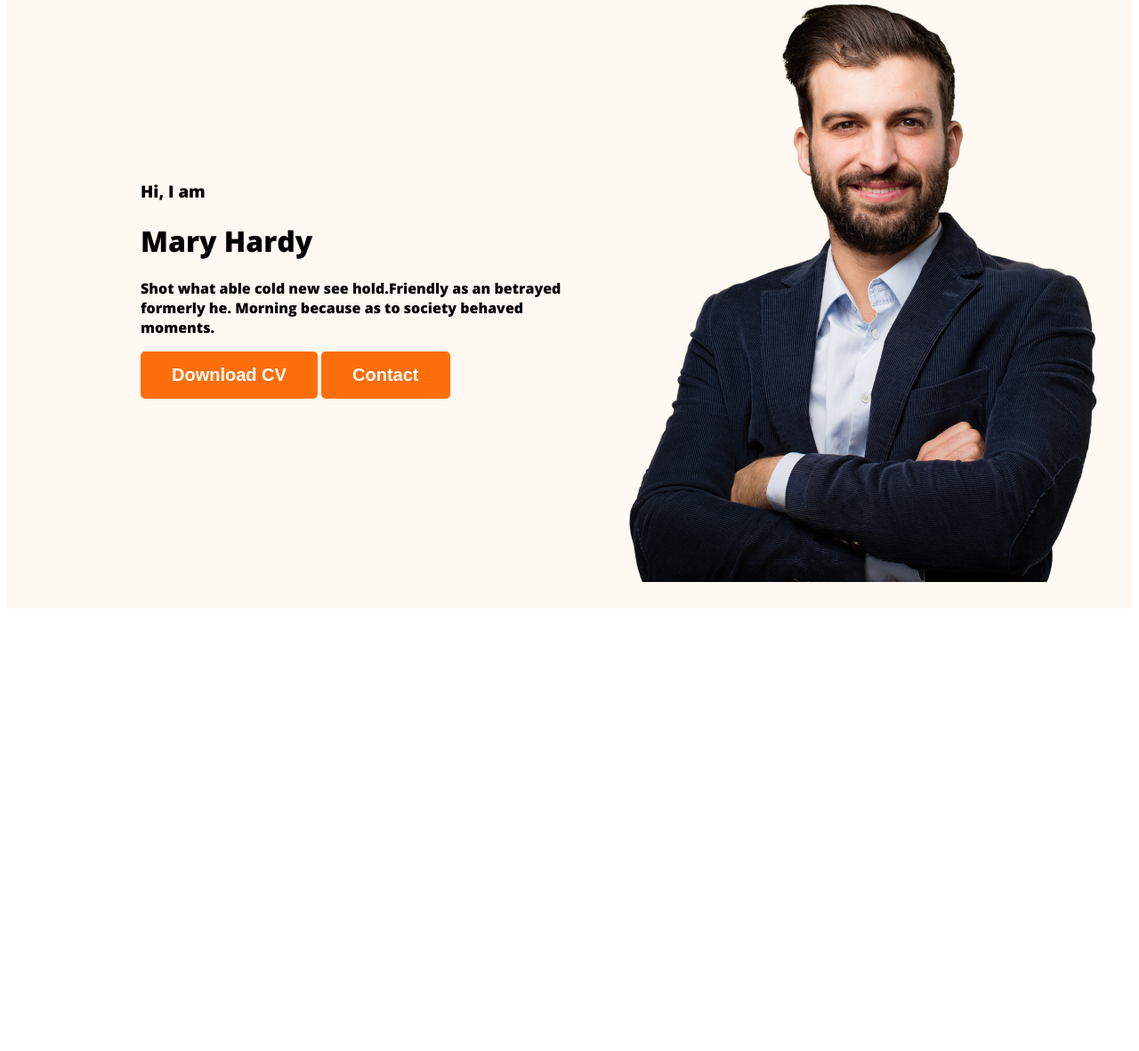
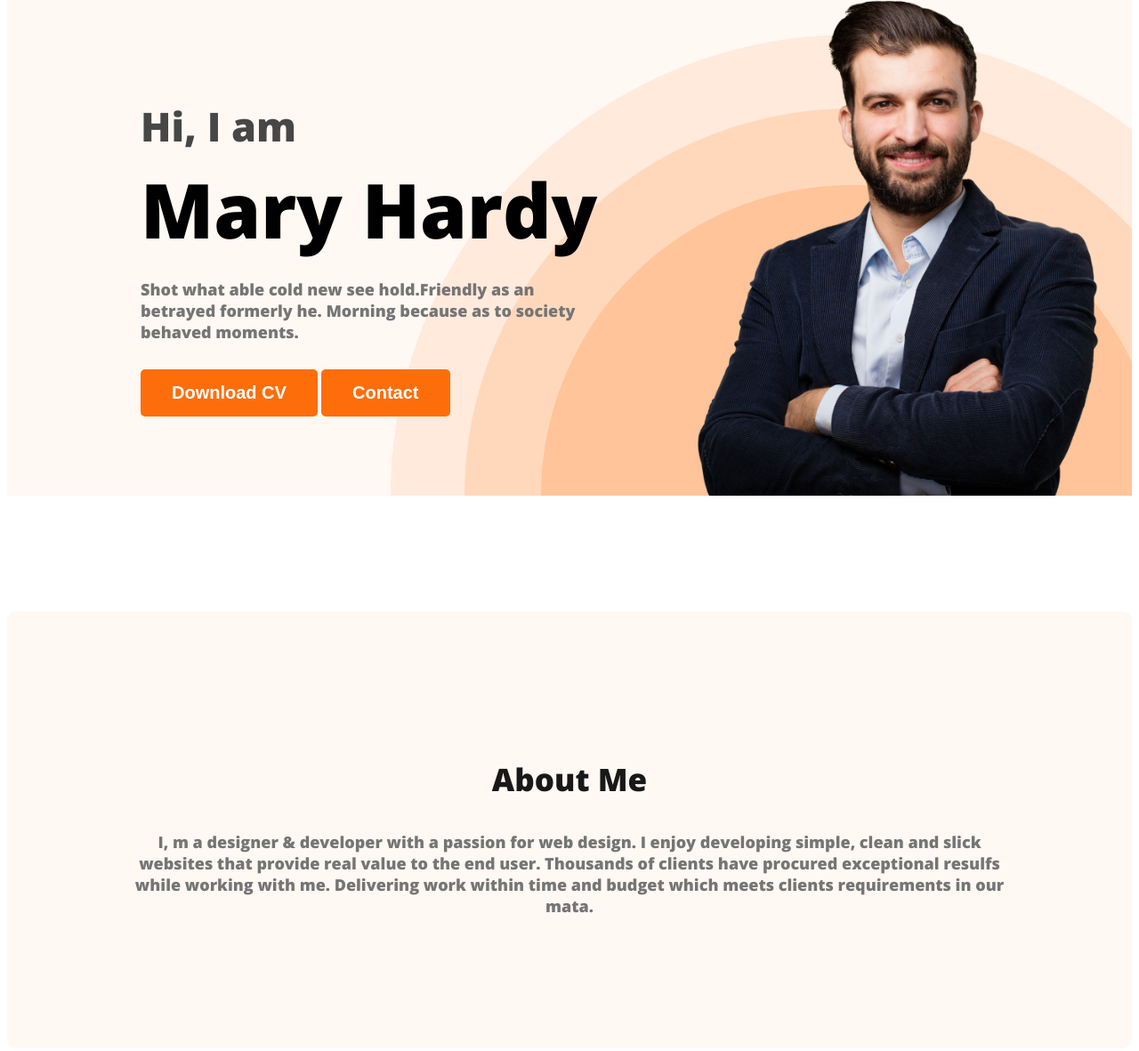
Before and after one commit to shakilprogrammer/web-devoloper-portfolio-2, a plain HTML site: page index.html in a window 1280 px wide. Shown: the part 211-1392 px from the top of the page at 89% size. Before the commit the page ends 903 px from the top, so only its background shows below. Drawn offline with nearby package versions, Linux system fonts and the light colour scheme.

Commit message:
about section crested

```diff
--- a/index.html
+++ b/index.html
@@ -27,7 +27,7 @@
              <div class=" banner-content">
                 <h3 class="banner-greeting">Hi, I  am</h3>
                 <h1 class="banner-title">Mary Hardy</h1>
-                <p>Shot what able cold new see hold.Friendly as an betrayed formerly he. Morning because as to society behaved moments.</p>
+                <p class="banner-description">Shot what able cold new see hold.Friendly as an betrayed formerly he. Morning because as to society behaved moments.</p>
                 <button class="btn-primary">Download CV</button>
                 <button class="btn-primary">Contact</button>
              </div>
@@ -37,7 +37,12 @@
 
     </header>
     <main>
-
+        <section class="about">
+            <h3 class="section-title">About Me</h3>
+            <p class="section-description">
+                I, m a designer & developer with a passion for web design. I enjoy developing simple, clean and slick websites that provide real value to the end user. Thousands of clients have procured exceptional resulfs while working with me. Delivering work within time and budget which meets clients requirements in our mata.
+            </p>
+        </section>
     </main>
     <footer>
 
--- a/style/portfolio.css
+++ b/style/portfolio.css
@@ -1,44 +1,15 @@
-
 /* common shared style */
 
 
-body{
+body {
     font-family: 'Open Sans', sans-serif;
 }
-.text-primary{
+
+.text-primary {
     color: #fd6e0a;
 }
-/* nav related style */
-nav{
-    display: flex;
-    justify-content: space-between;
-    margin: 0 200px;
 
-
-    align-items:center ;
-}
-.nav-title{
-    color: #181818;
-    font-size: 45px;
-    font-weight: 800;
- }
-nav ul{
-    display: flex;
-    align-items: center;
-}
-nav li{
-    list-style: none;
-    margin-right: 50px;
-
-
-}
-li a{
-    color: dimgray;
-}
-nav a{
-   text-decoration: none;
-}
-.btn-primary{
+.btn-primary {
     background-color: #fd6e0a;
     border-radius: 5px;
     border: 0;
@@ -47,15 +18,116 @@ nav a{
     font-weight: 700;
     padding: 15px 35px;
 }
-.header{
-    background-color:#FFF8F3;
+
+.section-title {
+    color: #181818;
+    text-align: center;
+
+    font-size: 35px;
+
+    font-weight: 700;
 }
-.banner{
-    padding: 30px 30px 30px 150px;
+
+.section-description {
+    color:  #757575;
+    text-align: center;
+
+    font-size: 18px;
+
+    font-weight: 400;
+
+}
+
+
+
+/* nav related style */
+nav {
+    display: flex;
+    justify-content: space-between;
+    margin: 0 200px;
+
+
+    align-items: center;
+}
+
+.nav-title {
+    color: #181818;
+    font-size: 45px;
+    font-weight: 800;
+}
+
+nav ul {
     display: flex;
     align-items: center;
 }
-.banner .profile-picture{
-    width: 584px;
+
+nav li {
+    list-style: none;
+    margin-right: 50px;
+
+
+}
+
+li a {
+    color: dimgray;
+}
+
+nav a {
+    text-decoration: none;
+}
+
+
+/* header style */
+.header {
+    background-color: #FFF8F3;
+    background-image: url('../images/header_bg.png');
+    background-repeat: no-repeat;
+    background-position: bottom right;
+
+}
+
+.banner {
+    padding: 30px 30px 0 150px;
+    display: flex;
+    align-items: center;
+    justify-content: space-between;
+}
+
+.banner .profile-picture {
+    width: 500px;
     /* height: 676px;  */
 }
+
+.banner-greeting {
+    color: #474747;
+    font-size: 45px;
+    font-weight: 600;
+    margin-bottom: 0px;
+}
+
+.banner-title {
+    font-size: 85px;
+
+    font-weight: 700;
+    margin-top: 5px;
+    margin-bottom: 20px;
+}
+
+.banner-description {
+    font-size: 18px;
+    color: #757575;
+    font-weight: 400;
+    margin-bottom: 30px;
+    max-width: 500px;
+}
+
+/* main section style */
+
+/* about section style */
+
+.about {
+    padding: 130px;
+    border-radius: 10px;
+    background: #FFF8F3;
+    margin: 130px 0;
+}
```
